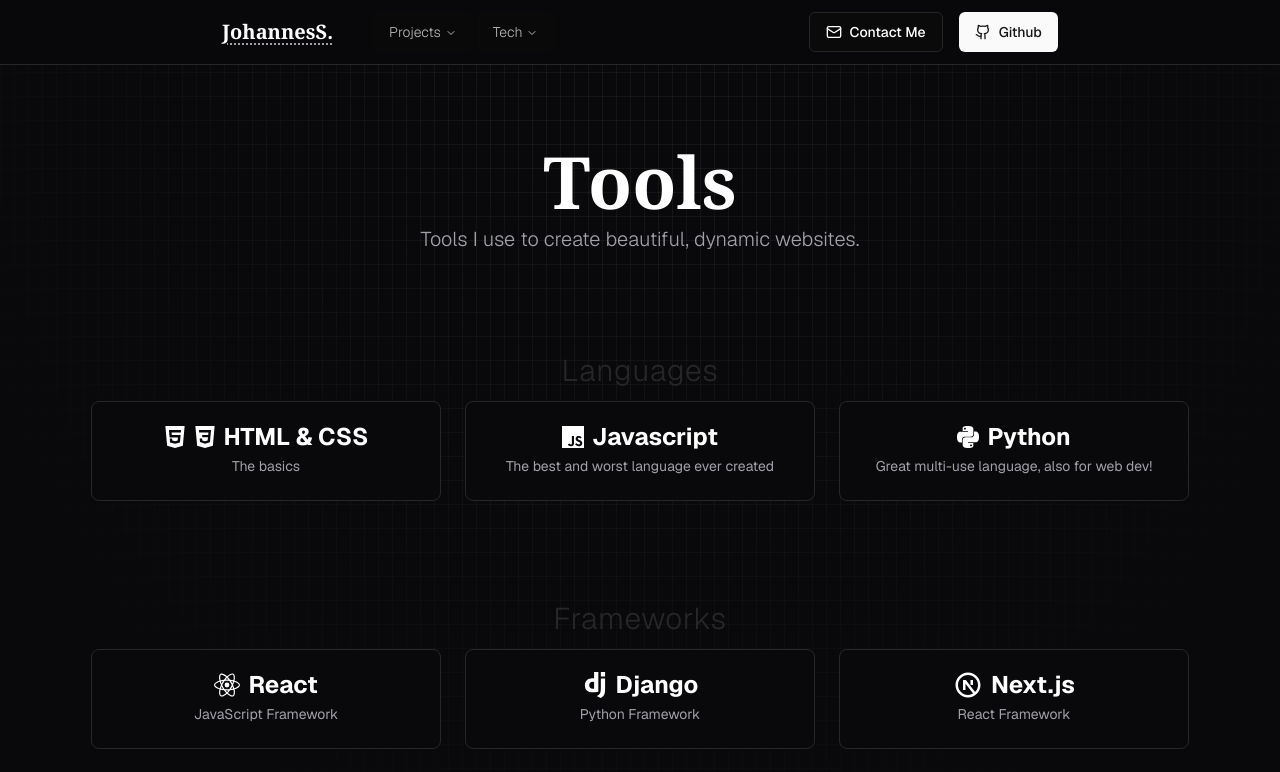
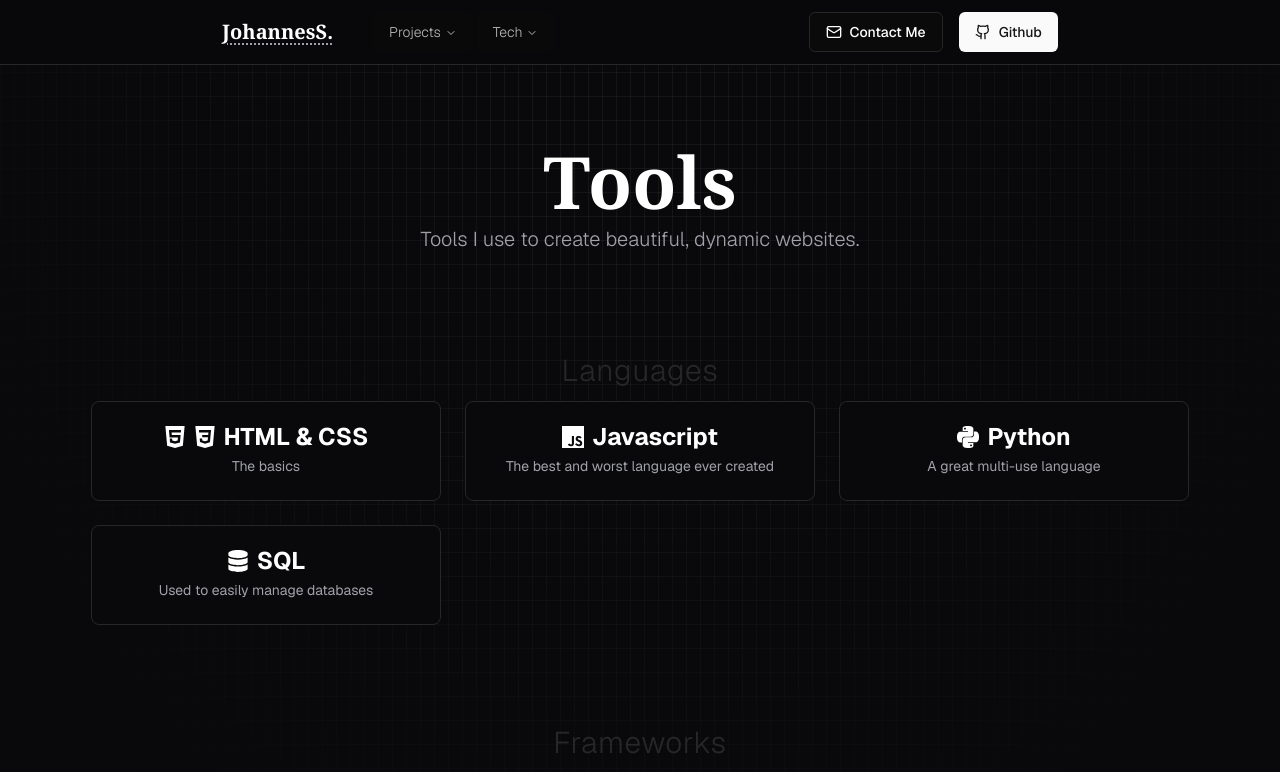
Before and after one commit to johannessnildal/portfolio, a Next.js app: page /tools in a window 1280 px wide. Shown: the top 772 px of the page. Built offline with nearby package versions, Linux system fonts and the light colour scheme.

Commit message:
addition of sql on tools page, icon size consistency improvements

```diff
--- a/app/(main)/(home)/tools/page.tsx
+++ b/app/(main)/(home)/tools/page.tsx
@@ -1,4 +1,5 @@
 import React from 'react'
+import { FaDatabase } from 'react-icons/fa'
 
 import { RiNextjsLine, RiTailwindCssFill } from 'react-icons/ri'
 import { SiAppwrite, SiClerk, SiCss3, SiDjango, SiExpress, SiHtml5, SiJavascript, SiMongodb, SiPython, SiReact, SiShadcnui, SiSupabase, SiVercel } from 'react-icons/si'
@@ -30,7 +31,13 @@
           <div className='w-[350px] h-[100px] border-zinc-800 border-[1px] rounded-lg bg-zinc-950 hover:bg-zinc-900 duration-100 hover:cursor-pointer ease-in-out'>
             <div className='flex flex-col gap-1 pt-5 text-center'>
               <div className='flex flex-row items-center text-center justify-center gap-2'><SiPython size={22}/> <h1 className='text-2xl font-bold leading-tight'>Python</h1></div>
-              <p className='text-sm text-zinc-400'>Great multi-use language, also for web dev!</p>
+              <p className='text-sm text-zinc-400'>A great multi-use language</p>
+            </div>
+          </div>
+          <div className='w-[350px] h-[100px] border-zinc-800 border-[1px] rounded-lg bg-zinc-950 hover:bg-zinc-900 duration-100 hover:cursor-pointer ease-in-out'>
+            <div className='flex flex-col gap-1 pt-5 text-center'>
+              <div className='flex flex-row items-center text-center justify-center gap-2'><FaDatabase size={22}/> <h1 className='text-2xl font-bold leading-tight'>SQL</h1></div>
+              <p className='text-sm text-zinc-400'>Used to easily manage databases</p>
             </div>
           </div>
         </div>
```
